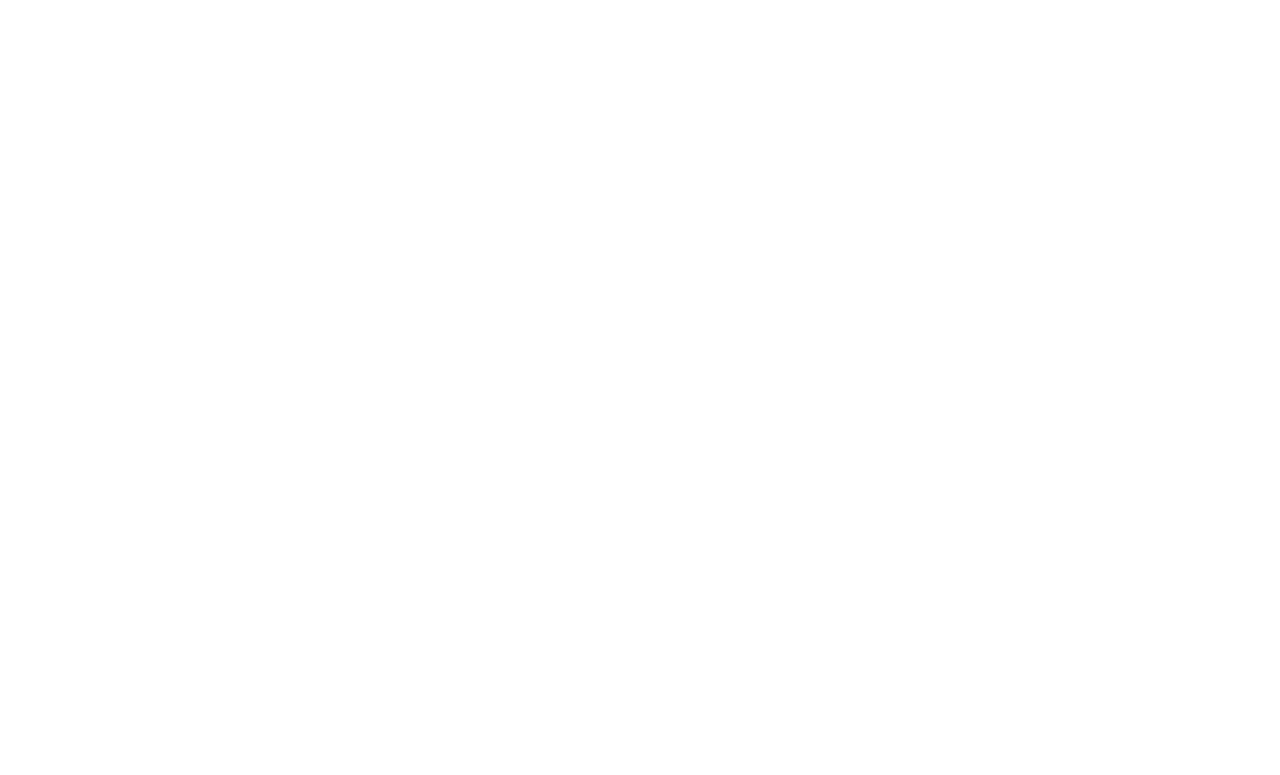
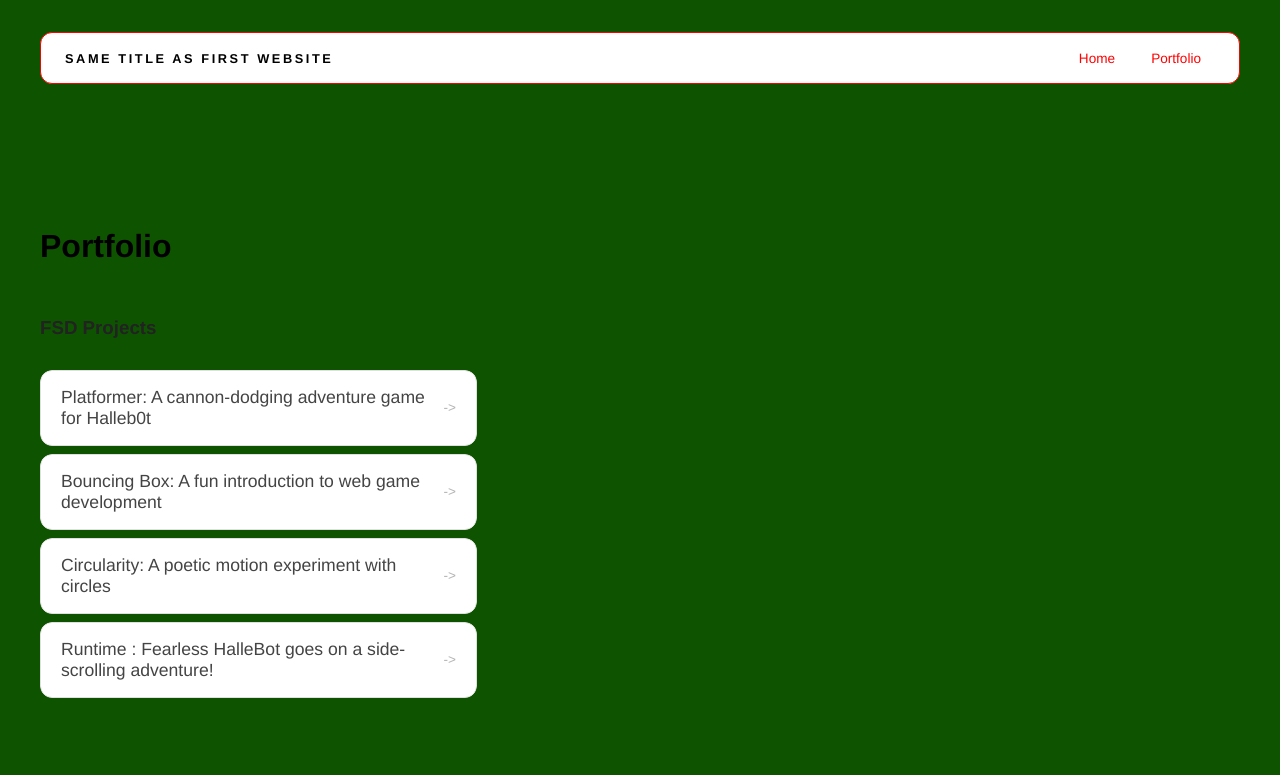
Before and after one commit to asonjanaeschool-cloud/asonjanaeschool-cloud.github.io, a plain HTML site: page portfolio.html in a window 1280 px wide. Drawn offline with Linux system fonts and the light colour scheme.

Commit message:
GettingStarted

```diff
--- a/portfolio.html
+++ b/portfolio.html
@@ -0,0 +1,46 @@
+<!DOCTYPE html>
+<html>
+
+
+<head>
+  <title>SAME TITLE AS FIRST WEBSITE</title>
+  <link rel="stylesheet" href="style.css" />
+</head>
+
+
+<body>
+  <!-- All content goes here -->
+  <div id="all-contents">
+    <nav>
+      <h1>SAME TITLE AS FIRST WEBSITE</h1>
+      <ul id="nav-ul">
+        <li class="nav-li"><a href="index.html">Home</a></li>
+        <li class="nav-li"><a href="portfolio.html">Portfolio</a></li>
+      </ul>
+    </nav>
+    <main>
+      <div class="content">
+        <h1>Portfolio</h1>
+        <h3>FSD Projects</h3>
+        <ul id="portfolio">
+          <li>
+            <a href="fsd-projects/platformer/">Platformer: A cannon-dodging adventure game for Halleb0t</a>
+          </li>
+          <li>
+            <a href="fsd-projects/bouncing-box/">Bouncing Box: A fun introduction to web game development</a>
+          </li>
+          <li>
+            <a href="fsd-projects/circularity/">Circularity: A poetic motion experiment with circles</a>
+          </li>
+          <li>
+            <a href="fsd-projects/runtime/">Runtime : Fearless HalleBot goes on a side-scrolling adventure!</a>
+          </li>
+        </ul>
+        <!-- ASD Projects will go here -->
+      </div>
+    </main>
+  </div>
+</body>
+
+
+</html>
--- a/style.css
+++ b/style.css
@@ -2,12 +2,14 @@
   box-sizing: border-box;
 }
 
+
 body {
   margin: 0;
-  background: #947706;
+  background: rgb(14, 84, 0);
   color: #222;
   font-family: "Helvetica Neue", Arial, sans-serif;
 }
+
 
 #all-contents {
   max-width: 1500px;
@@ -15,3 +17,207 @@ body {
   margin: 0 auto;
   padding: 32px 40px;
 }
+
+
+main {
+  display: grid;
+  grid-template-columns: minmax(220px, 1fr) minmax(420px, 1.6fr);
+  align-items: center;
+  min-height: calc(100vh - 160px);
+  gap: clamp(32px, 5vw, 80px);
+}
+
+
+.sidebar {
+  width: 100%;
+}
+
+
+.content {
+  display: flex;
+  flex-direction: column;
+  align-items: flex-start;
+  gap: 12px;
+}
+
+
+h2 {
+  margin: 0;
+  font-size: clamp(4rem, 10vw, 7rem);
+  line-height: 0.9;
+  font-weight: 900;
+  letter-spacing: -0.04em;
+  text-transform: uppercase;
+  color: rgb(132, 125, 3);
+}
+
+
+.content > p {
+  margin: 0;
+  color: #ff0000;
+  font-size: 0.9rem;
+  text-transform: uppercase;
+  letter-spacing: 0.15em;
+  line-height: 1.4;
+}
+
+
+#interests h3 {
+  color: #e94560;
+}
+
+
+#interests li {
+  background: #ffe8ec;
+  border-color: #e94560;
+  color: #e94560;
+}
+
+
+#interests li:hover {
+  background: #e94560;
+  color: #fff;
+}
+
+
+.sidebar-img {
+  width: 100%;
+  max-width: 760px;
+  aspect-ratio: 3 / 4;
+  object-fit: cover;
+  display: block;
+  border-radius: 16px;
+  filter: grayscale(100%);
+  box-shadow: 0 8px 30px rgba(0, 0, 0, 0.12);
+  transition:
+    filter 0.4s ease,
+    transform 0.4s ease,
+    box-shadow 0.4s ease;
+}
+
+
+.sidebar-img:hover {
+  filter: grayscale(0%);
+  transform: translateY(-4px);
+  box-shadow: 0 16px 40px rgba(0, 0, 0, 0.18);
+}
+
+
+nav {
+  display: flex;
+  justify-content: space-between;
+  align-items: center;
+  margin-bottom: 48px;
+  padding: 16px 24px;
+  background: #ffffff;
+  border: 1px solid #ff0000;
+  border-radius: 12px;
+}
+
+
+nav h1 {
+  margin: 0;
+  font-size: 0.8rem;
+  font-weight: 700;
+  text-transform: uppercase;
+  letter-spacing: 0.2em;
+  color: #000;
+}
+
+
+#nav-ul {
+  list-style: none;
+  display: flex;
+  gap: 8px;
+  margin: 0;
+  padding: 0;
+}
+
+
+.nav-li a {
+  color: #ff0000;
+  text-decoration: none;
+  font-size: 0.85rem;
+  font-weight: 500;
+  padding: 6px 14px;
+  border-radius: 8px;
+  transition:
+    background 0.25s ease,
+    color 0.25s ease;
+}
+
+
+.nav-li a:hover {
+  background: #000;
+  color: #fff;
+}
+
+
+
+
+body {
+margin: 0;
+background: linear-gradient (to bottom right, rgb(12, 165, 6), rgb(219, 243, 3), rgb(112, 112, 112), rgb(2, 112, 255), rgb(157, 8, 216));
+color: #222;
+font-family: "Helvetica Neue", Arial, sans-serif;
+}
+
+
+/* Portfolio styles */
+.content h1 {
+  color: black;
+}
+
+
+#portfolio {
+  list-style: none;
+  margin: 0;
+  padding: 0;
+  width: 100%;
+  display: flex;
+  flex-direction: column;
+  gap: 8px;
+}
+
+
+#portfolio li {
+  border-radius: 12px;
+  overflow: hidden;
+}
+
+
+#portfolio a {
+  display: flex;
+  justify-content: space-between;
+  align-items: center;
+  text-decoration: none;
+  color: #444;
+  padding: 16px 20px;
+  font-size: 1.1rem;
+  font-weight: 500;
+  background: #fff;
+  border: 1px solid #e0e0e0;
+  border-radius: 12px;
+  transition: background 0.25s ease, color 0.25s ease, transform 0.25s ease;
+}
+
+
+#portfolio a:hover {
+  background: #000;
+  color: #fff;
+  transform: translateX(4px);
+}
+
+
+#portfolio a::after {
+  content: "->";
+  font-size: 0.85rem;
+  opacity: 0.4;
+  transition: opacity 0.25s ease;
+  white-space: nowrap;
+}
+
+
+#portfolio a:hover::after {
+  opacity: 1;
+}
```
Also changed, not shown: index.html (+34 -5 lines).
